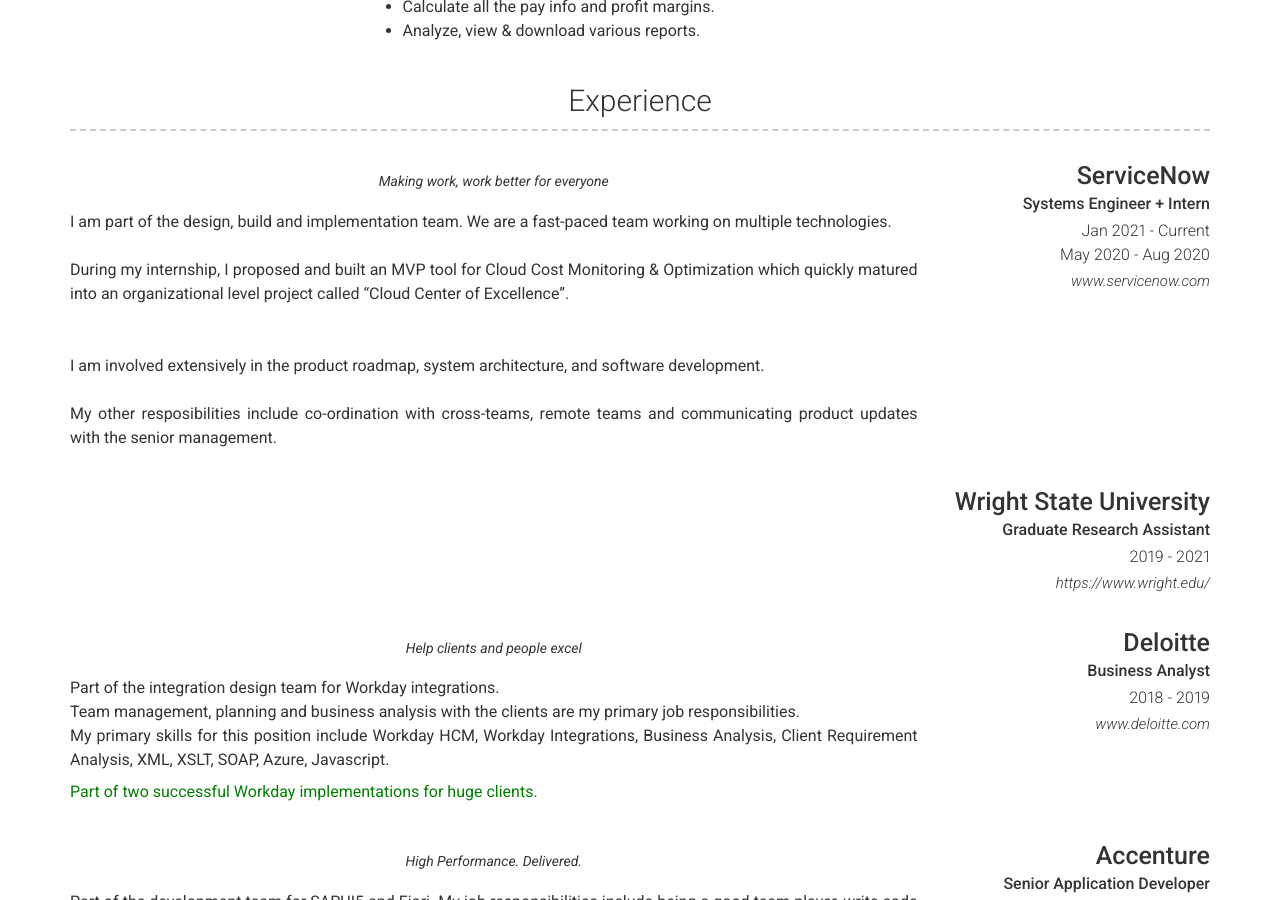
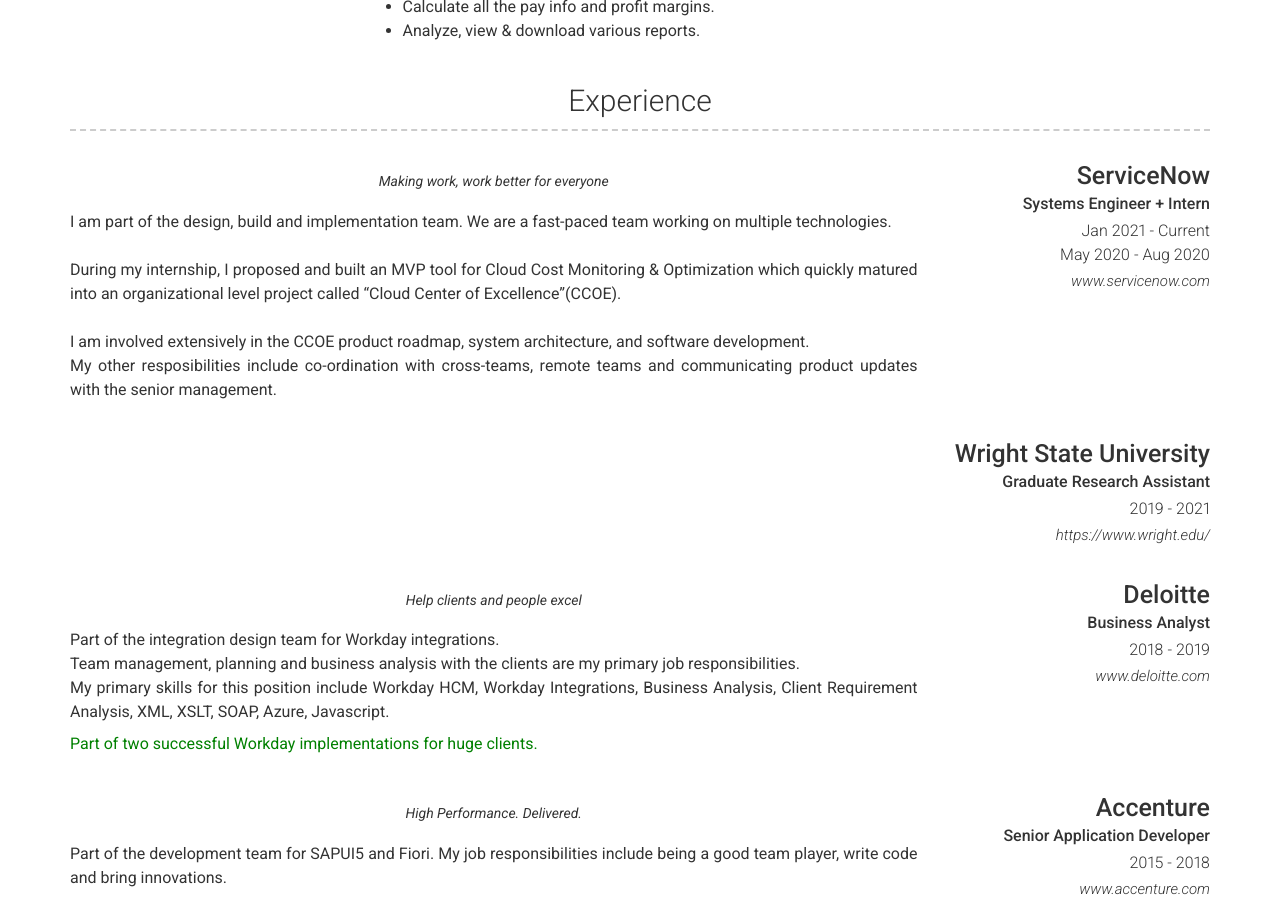
Before and after one commit to medhachaitanya/medhachaitanya.github.io, a Jekyll site: the page built from index.md, in a window 1280 px wide and 900 px high, scrolled down 1007 px. Built offline with Jekyll 4.4.1, drawn with Linux system fonts in a browser that asks for light colours; nearby versions of some CDN libraries.

Commit message:
Update _config.yml

```diff
--- a/_config.yml
+++ b/_config.yml
@@ -126,11 +126,9 @@
           I am part of the design, build and implementation team. We are a fast-paced team working on multiple technologies.
           <br />
           <br/>
-          During my internship, I proposed and built an MVP tool for Cloud Cost Monitoring & Optimization which quickly matured into an organizational level project called “Cloud Center of Excellence”.
+          During my internship, I proposed and built an MVP tool for Cloud Cost Monitoring & Optimization which quickly matured into an organizational level project called “Cloud Center of Excellence”(CCOE).
           <br/>
-          <br/>
-          I am involved extensively in the product roadmap, system architecture, and software development.
-          <br/>
+          I am involved extensively in the CCOE product roadmap, system architecture, and software development.
           <br/>
           My other resposibilities include co-ordination with cross-teams, remote teams and communicating product updates with the senior management.
           <br/>
```
